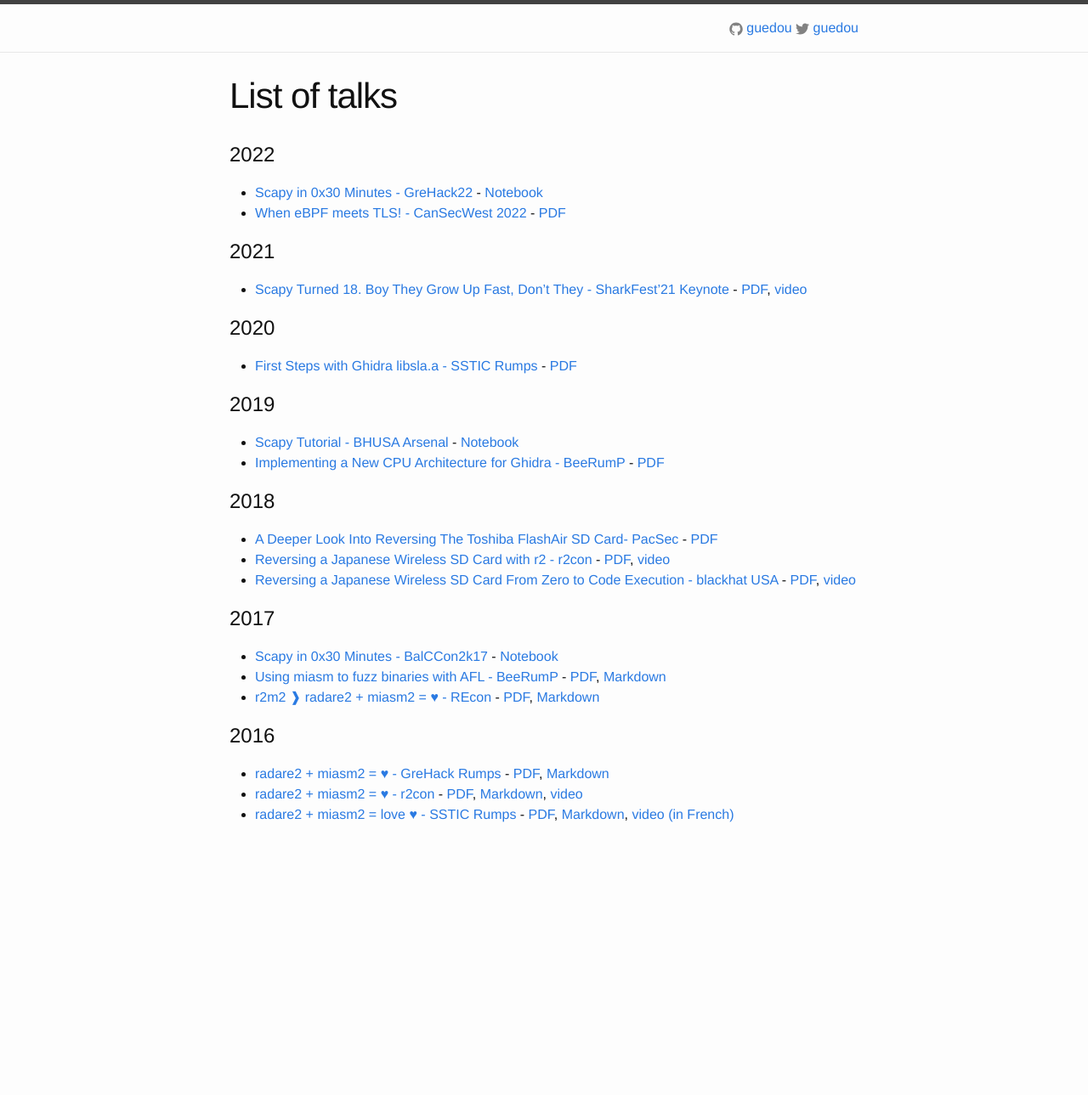
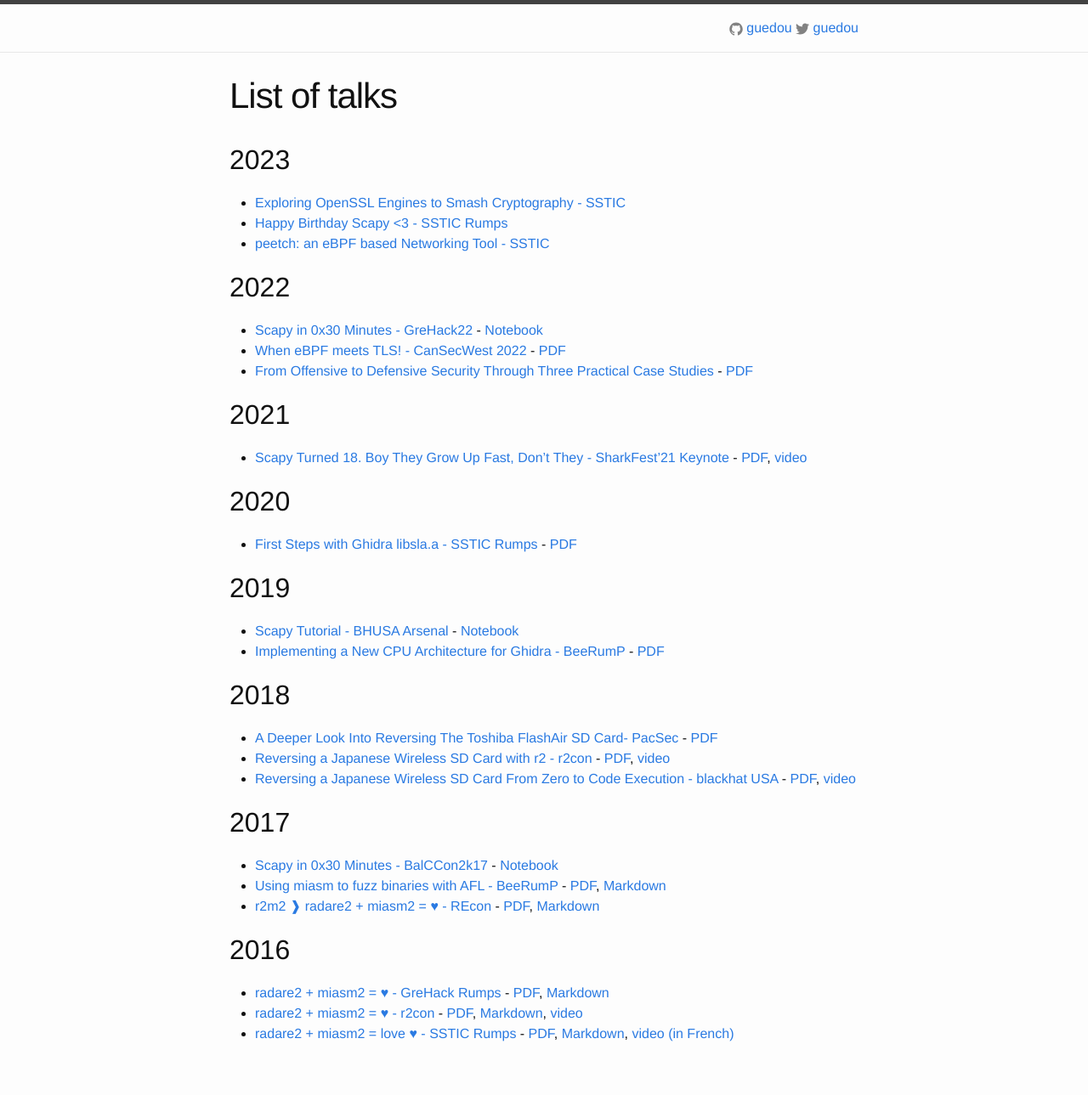
Before and after one commit to guedou/guedou.github.io, a Jekyll site: the page built from index.markdown, in a window 1280 px wide. Shown: the whole page at 85% size. Built offline with Jekyll 4.4.1, drawn with Linux system fonts in a browser that asks for light colours; before the commit the page ends 1031 px from its top, so only the background shows below that.

Commit message:
2023 talks update

```diff
--- a/index.markdown
+++ b/index.markdown
@@ -3,37 +3,44 @@
 title:  List of talks
 ---
 
-# 2022
+## 2023
+
+- [Exploring OpenSSL Engines to Smash Cryptography - SSTIC](https://www.sstic.org/2023/presentation/exploring_openssl_engines_to_smash_cryptography/)
+- [Happy Birthday Scapy <3 - SSTIC Rumps](https://static.sstic.org/rumps2023/SSTIC_2023-06-08_P12_RUMPS_19.mp4)
+- [peetch: an eBPF based Networking Tool - SSTIC](https://www.sstic.org/2023/presentation/peetch/)
+
+## 2022
 
 - [Scapy in 0x30 Minutes - GreHack22](talks/2022_GreHack/Scapy in 0x30 minutes.slides.html) - [Notebook](https://github.com/guedou/guedou.github.io/blob/master/talks/2022_GreHack/Scapy in 0x30 minutes.ipynb)
 - [When eBPF meets TLS! - CanSecWest 2022](https://docs.google.com/presentation/d/1xiG2efT-ud8kpWLH4i-E11XrlzFUtYYwdO49zurgPew/) - [PDF](talks/2022_cansecwest/slides.pdf)
+- [From Offensive to Defensive Security Through Three Practical Case Studies](https://docs.google.com/presentation/d/1jO7luKCOC23WaVfk92sgONLT4bBGQrVQ-C61_FTRqk4/edit#slide=id.g162a23518ef_1_70) - [PDF](talks/2022_les-assises/slides.pdf)
 
-# 2021
+## 2021
 
 - [Scapy Turned 18. Boy They Grow Up Fast, Don’t They - SharkFest'21 Keynote](https://docs.google.com/presentation/d/1OWMumgOdQsoqkT0Bi8mqtqrb4WtM1n83tPcQV4eTdlw) - [PDF](talks/2021_sharkfest/slides.pdf), [video](https://www.youtube.com/watch?v=krZ3fOCTlfs)
 
-# 2020
+## 2020
 
 - [First Steps with Ghidra libsla.a - SSTIC Rumps](https://docs.google.com/presentation/d/1783HQ6ONsvwIX6B_Uk-CS__9Pp2ZI0d2oKYZ6j8dKoY/edit?usp=sharing) - [PDF](talks/2020_sstic/slides.pdf)
 
-# 2019
+## 2019
 
 - [Scapy Tutorial - BHUSA Arsenal](talks/2019_BHUSA/Scapy.slides.html) - [Notebook](https://github.com/guedou/guedou.github.io/blob/master/talks/2019_BHUSA/Scapy.ipynb)
 - [Implementing a New CPU Architecture for Ghidra - BeeRumP](https://docs.google.com/presentation/d/1b955DV2ii-Dgv6YR4kUrJtjGugEqXD3FffTHRfvVSYo/edit) - [PDF](talks/2019_BeeRump/slides.pdf)
 
-# 2018
+## 2018
 
 - [A Deeper Look Into Reversing The Toshiba FlashAir SD Card- PacSec](https://docs.google.com/presentation/d/1V8YnaCf7xddE4WNyE-suKmZBIE1sbi0f058CTNzty6g/edit?usp=sharing) - [PDF](talks/2018_PacSec/slides.pdf)
 - [Reversing a Japanese Wireless SD Card with r2 - r2con](https://docs.google.com/presentation/d/18m5YHNiFfS2wk9a_EUohOVKeQ6wmX-Hq-NNflsBi1qk/edit?usp=sharing) - [PDF](talks/2018_r2con/slides.pdf), [video](https://www.youtube.com/watch?v=-Jm3gRX3EAQ)
 - [Reversing a Japanese Wireless SD Card From Zero to Code Execution - blackhat USA](https://docs.google.com/presentation/d/13OJNOb2IMwp79SDrbxSLF3i7StTgWLdD7QlYpic39r8/edit) - [PDF](talks/2018_BHUSA/slides.pdf), [video](https://youtu.be/tA7GW9XkXBU)
 
-# 2017
+## 2017
 
 - [Scapy in 0x30 Minutes - BalCCon2k17](talks/2017_BalCCon2k17/Scapy in 0x30 minutes.slides.html) - [Notebook](https://github.com/guedou/guedou.github.io/blob/master/talks/2017_BalCCon2k17/Scapy in 0x30 minutes.ipynb)
 - [Using miasm to fuzz binaries with AFL - BeeRumP](talks/2017_BeeRump) - [PDF](talks/2017_BeeRump/slides.pdf), [Markdown](https://github.com/guedou/guedou.github.io/blob/master/talks/2017_BeeRump/slides.md)
 - [r2m2 ❱ radare2 + miasm2 = ♥ - REcon](r2m2_talks/2017_recon) - [PDF](r2m2_talks/2017_recon/slides.pdf), [Markdown](https://github.com/guedou/guedou.github.io/blob/master/r2m2_talks/2017_recon/slides.md)
 
-# 2016
+## 2016
 
 - [radare2 + miasm2 = ♥ - GreHack Rumps](r2m2_talks/2016_grehack) - [PDF](r2m2_talks/2016_grehack/slides.pdf), [Markdown](https://github.com/guedou/guedou.github.io/blob/master/r2m2_talks/2016_grehack/slides.md)
 - [radare2 + miasm2 = ♥ - r2con](r2m2_talks/2016_r2con) - [PDF](r2m2_talks/2016_r2con/slides.pdf), [Markdown](https://github.com/guedou/guedou.github.io/blob/master/r2m2_talks/2016_r2con/slides.md), [video](https://youtu.be/YLEfGj5xyDw)
```
Also changed, not shown: 1 other file.
